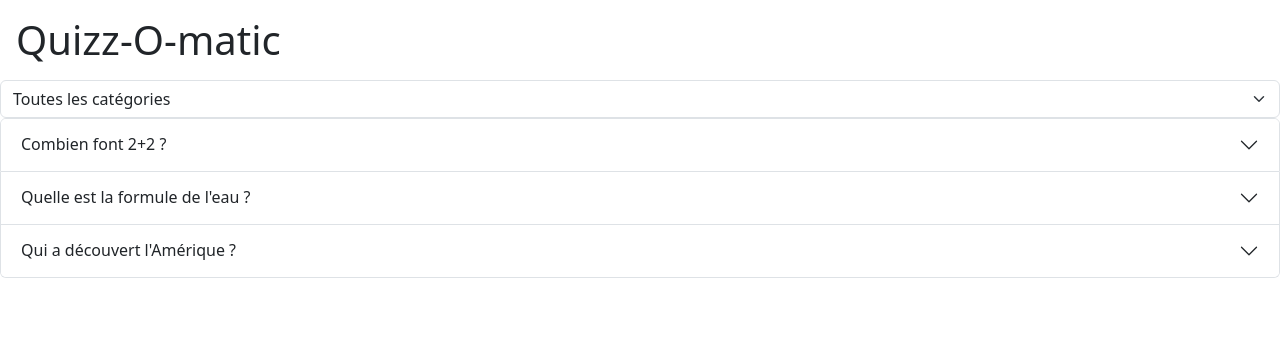
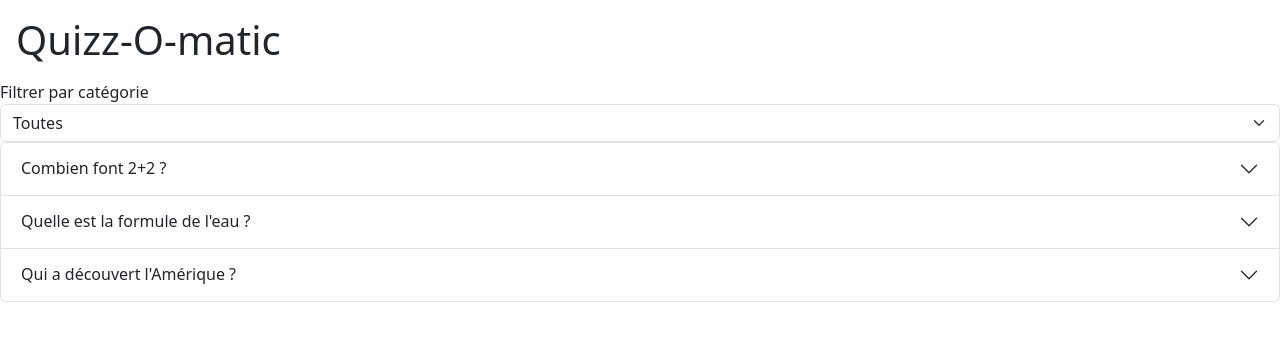
Before and after one commit to BertrandTang/quizz_projekt, a React (Vite) app: page / in a window 1280 px wide. Shown: the top 340 px of the page. Built offline with nearby package versions, Linux system fonts and the light colour scheme.

Commit message:
adds a few texts here and there

```diff
--- a/src/components/FilterQuizz.jsx
+++ b/src/components/FilterQuizz.jsx
@@ -11,16 +11,19 @@ export default function FilterQuiz({ category, onCategoryChange }) {
     const categories = [...new Set(stateQuizzData.map(question => question.category))];
 
     return (
+        <>
+        <span>Filtrer par catégorie</span> <br/>
         <Form.Select
         aria-label="Category select"
         value={category}
         // On envoie category à App.jsx via l'écouteur d'évènement onCategoryChange
             onChange={event => onCategoryChange(event.target.value)}
         >
-            <option value="0">Toutes les catégories</option>
+            <option value="0">Toutes</option>
             {categories.map((cat, index) =>
                 <option key={index} value={cat}>{cat}</option>
             )}
         </Form.Select>
+        </>
     );
 }
--- a/src/components/QuestionItem.jsx
+++ b/src/components/QuestionItem.jsx
@@ -18,6 +18,7 @@ export default function QuestionItem({ question, dispatch, eventKey }) {
                 )}
             </Accordion.Header>
             <Accordion.Body>
+                <span><strong>Réponse</strong></span> <br/>
                 {question.answer}
                 <Stack direction="horizontal" gap={3} className="align-items-center">
                     <Button
```
Also changed, not shown: src/assets/styles/app.scss (line endings or trailing spaces).
